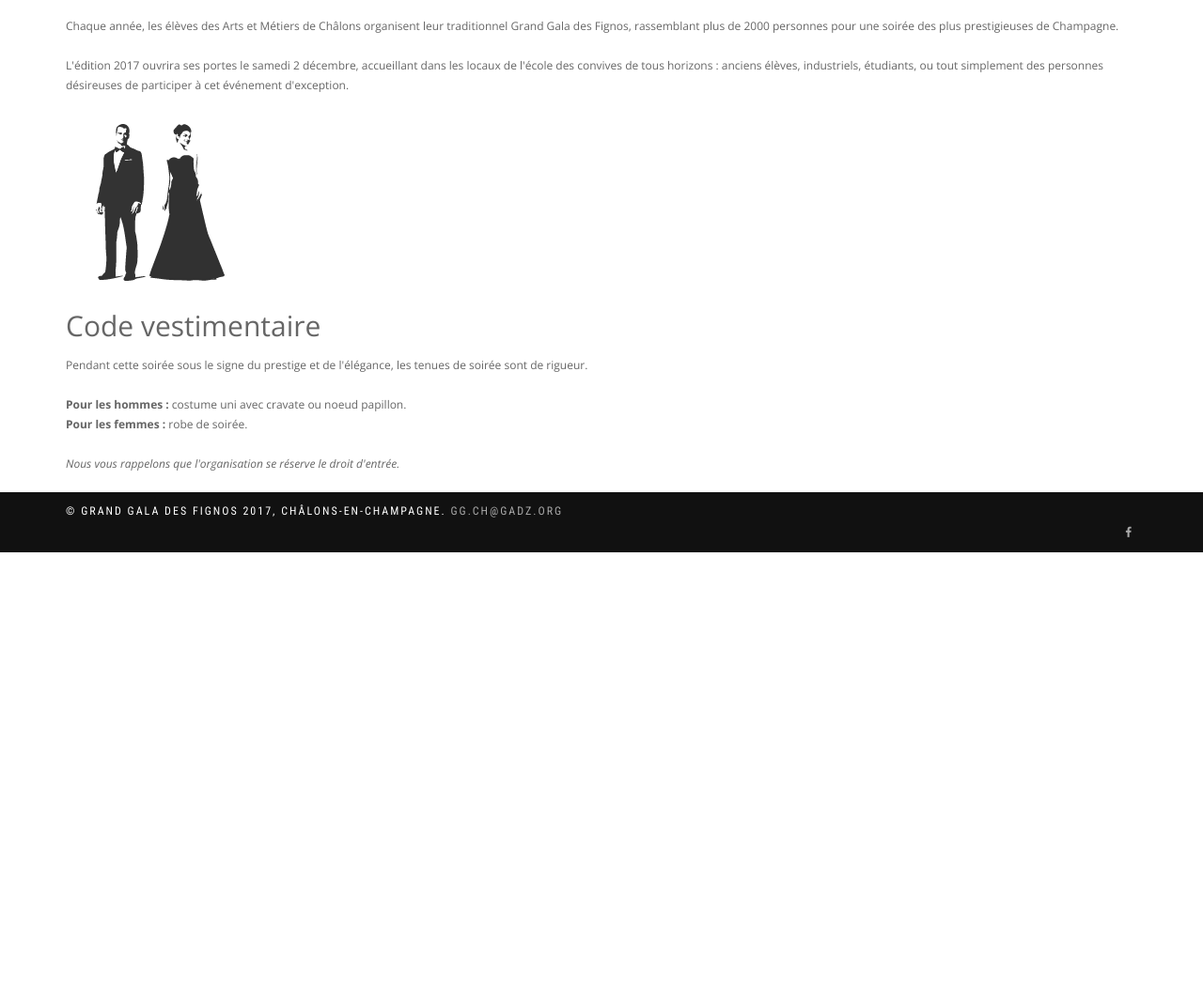
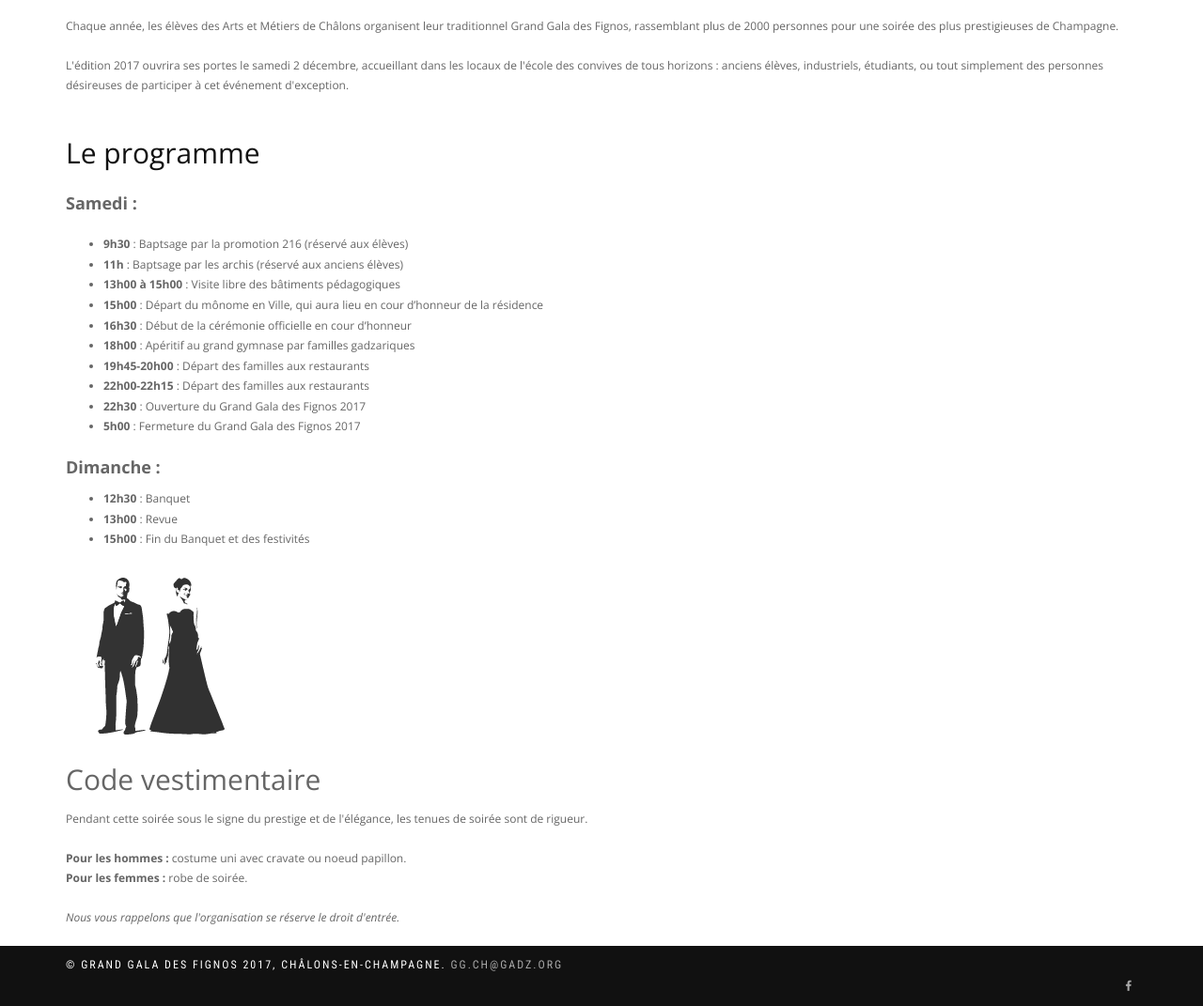
Before and after one commit to Thomas-Merlet/grandgala, a PHP site: page /gala.php in a window 1280 px wide. Shown: the part 472-1543 px from the top of the page at 94% size. Before the commit the page ends 1060 px from the top, so only its background shows below. Run offline with PHP 8.4, Linux system fonts and the light colour scheme; some libraries are stand-ins or nearby versions; some web fonts are replaced.

```diff
--- a/gala.php
+++ b/gala.php
@@ -58,6 +58,38 @@
 						</div>
 
 
+						<div class="entry clearfix">
+							<div class="entry-c">
+								<div class="entry-title">
+									<h2><a href="http://ggch.gadz.org/blog-single.html">Le programme</a></h2>
+								</div>
+								<div class="entry-content">
+									<p>
+									<h4><strong> Samedi : </strong></h4>
+										</p><ul>
+											<li><strong>9h30</strong> : Baptsage par la promotion 216 (réservé aux élèves)</li>
+											<li><strong>11h</strong> : Baptsage par les archis (réservé aux anciens élèves)</li>
+											<li><strong>13h00 à 15h00</strong> : Visite libre des bâtiments pédagogiques</li>
+											<li><strong>15h00</strong> : Départ du mônome en Ville, qui aura lieu en cour d’honneur de la résidence</li>
+											<li><strong>16h30</strong> : Début de la cérémonie officielle en cour d’honneur</li>
+											<li><strong>18h00</strong> : Apéritif au grand gymnase par familles gadzariques</li>
+											<li><strong>19h45-20h00</strong> : Départ des familles aux restaurants</li>
+											<li><strong>22h00-22h15</strong> : Départ des familles aux restaurants</li>
+											<li><strong>22h30</strong> : Ouverture du Grand Gala des Fignos 2017</li>
+											<li><strong>5h00 </strong> : Fermeture du Grand Gala des Fignos 2017</li>
+										</ul>
+										<h4><strong> Dimanche : </strong></h4>
+										<ul>
+										<li><strong>12h30</strong> : Banquet</li>
+										<li><strong>13h00</strong> : Revue</li>
+										<li><strong>15h00</strong> : Fin du Banquet et des festivités</li>
+										<ul>
+									<p></p>
+								</div>
+							</div>
+						</div>
+
+
 
 						<div class="entry clearfix">
 							<div class="entry-image">
--- a/hotels.php
+++ b/hotels.php
@@ -5,6 +5,8 @@
 <head>
 	<?php include 'head.php'; ?>
 	<title>Hôtels - Grand Gala des Fignos 2017 - Châlons-en-Champagne</title>
+	<meta name="description" content="Liste d'hôtels de la région" />
+
 </head>
 
 
--- a/index.php
+++ b/index.php
@@ -4,6 +4,8 @@
 <head>
 	<?php include 'head.php'; ?>
 	<title>Grand Gala des Fignos 2017 - Châlons-en-Champagne</title>
+	<meta name="description" content="Les élèves des Arts et Métiers ParisTech sont fiers de vous convier au Grand Gala des Fignos de Châlons, le samedi 2 décembre 2017." />
+
 </head>
 
 <body class="stretched device-lg">
@@ -129,6 +131,7 @@
 					<h2 class="module-title font-alt" style="margin:0px">Partenaires</h2>
 					<img src="assets/images/balsan.jpg" style="width:150px; margin:50px">
 					<img src="assets/images/le_renard.jpg" style="width:150px; margin:50px">
+					<img src="assets/images/nrj.jpg" style="width:150px; margin:50px">
 				</div>
 			</div>
 		</section>
```
Also changed, not shown: assets/images/nrj.jpg (added), 1 other file.
